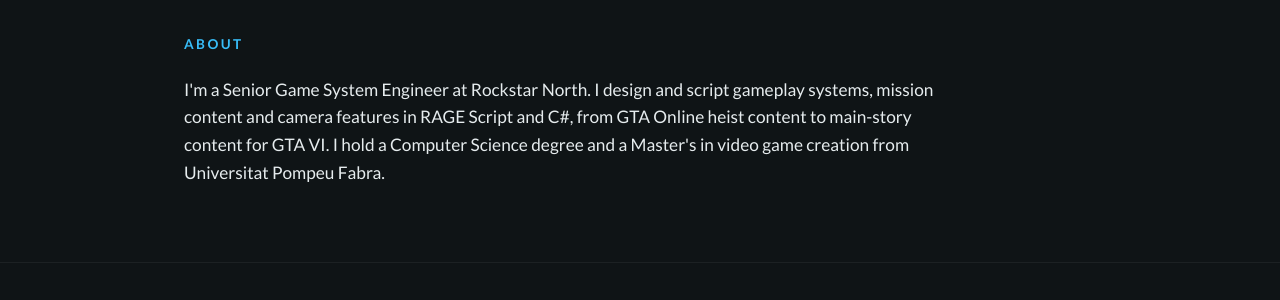
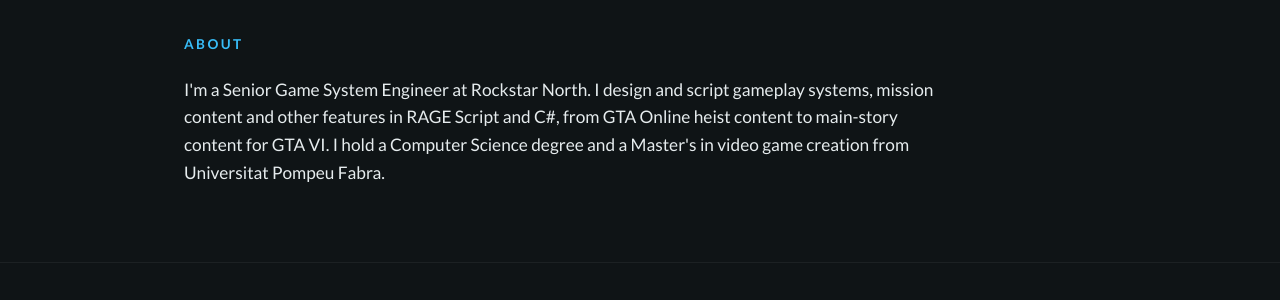
Before and after one commit to madowen/madowen.github.io, a Jekyll site: the page built from index.html, in a window 1280 px wide and 900 px high, scrolled down 668 px. Shown: the part 181-481 px from the top of the window. Built offline with Jekyll 4.4.1, drawn with Linux system fonts in a browser that asks for light colours.

Commit message:
Update About wording

```diff
--- a/_config.yml
+++ b/_config.yml
@@ -25,7 +25,7 @@
 author_headline: Senior Game System Engineer
 author_headline_sub: Content Frameworks · Systems Design · Mission Scripting
 author_pitch: Nine years at Rockstar North building content and features for GTA VI, GTA Online, Red Dead Redemption 2 and Red Dead Online.
-author_bio: I'm a Senior Game System Engineer at Rockstar North. I design and script gameplay systems, mission content and camera features in RAGE Script and C#, from GTA Online heist content to main-story content for GTA VI. I hold a Computer Science degree and a Master's in video game creation from Universitat Pompeu Fabra.
+author_bio: I'm a Senior Game System Engineer at Rockstar North. I design and script gameplay systems, mission content and other features in RAGE Script and C#, from GTA Online heist content to main-story content for GTA VI. I hold a Computer Science degree and a Master's in video game creation from Universitat Pompeu Fabra.
 author_email: "mad.alexcc@gmail.com"
 github_username: madowen
 linkedin_username: madalexcc
```
